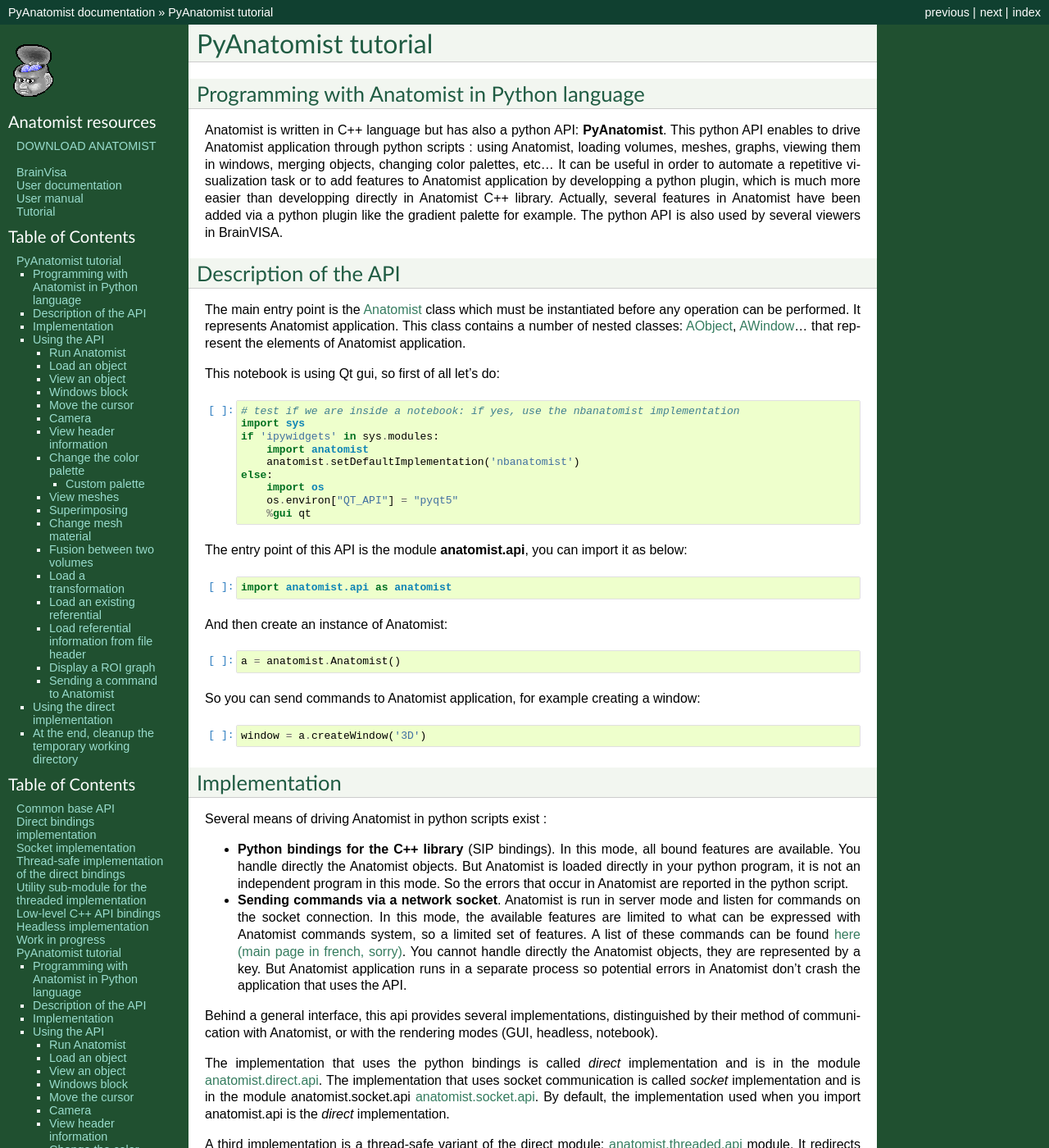
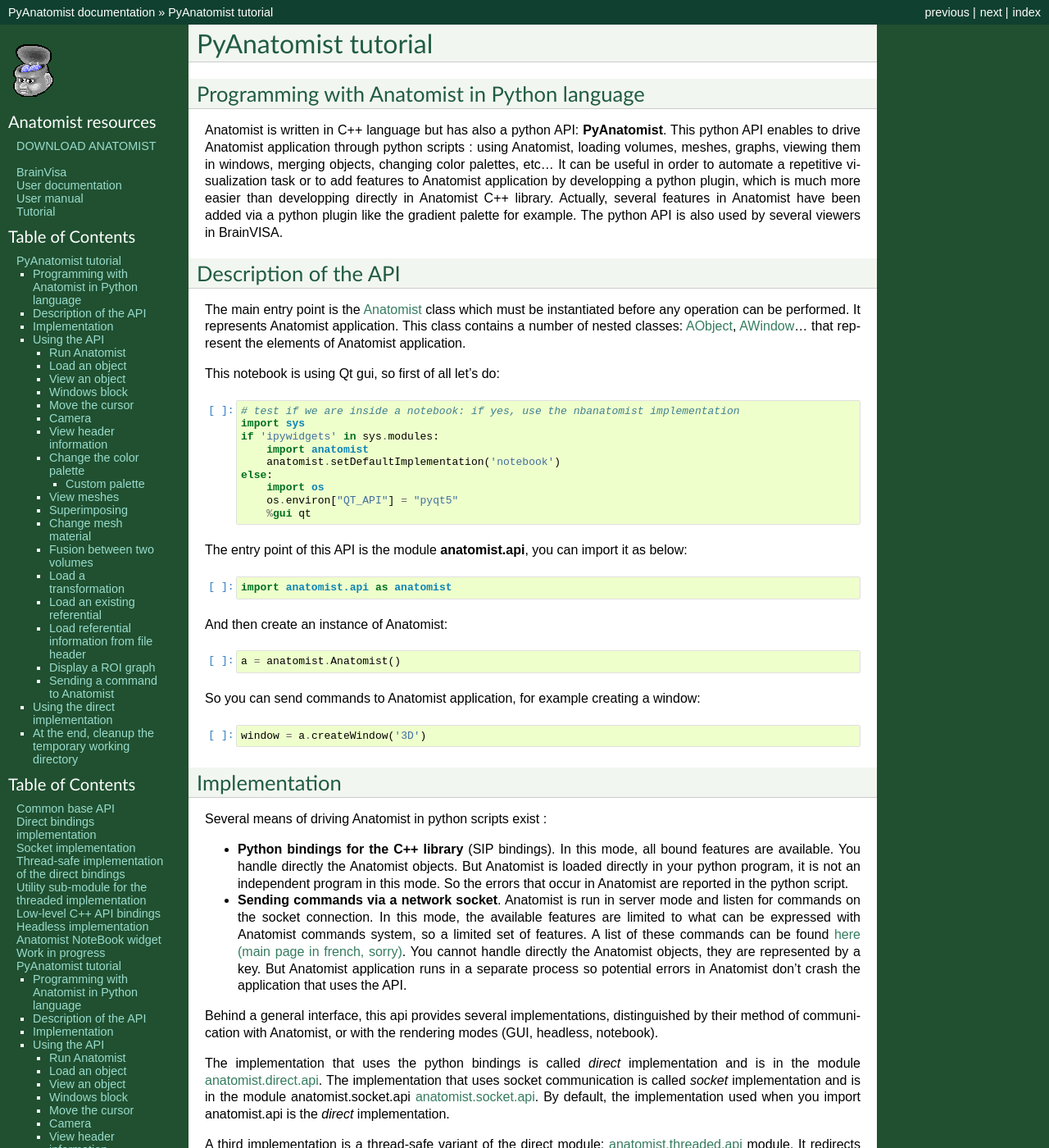
Before and after one commit to brainvisa/anatomist-gpl, a Sphinx documentation site: the page built from pyanatomist/doc/sphinx/pyanatomist_tutorial_nb.ipynb, in a window 1280 px wide and 1400 px high. Shown: the whole window at 82% size. Built offline with Sphinx 7.4.7, drawn with Linux system fonts in a browser that asks for light colours; pages that are not in the unit, such as notebooks, are missing from menus; the version number could not be read and is left out; some of the changed text lies outside the part shown.

Commit message:
reworked docs

```diff
--- a/pyanatomist/doc/sphinx/index.rst
+++ b/pyanatomist/doc/sphinx/index.rst
@@ -28,7 +28,7 @@
 
 - :doc:`pyanatomist_headless`
 
-- :doc:`pyanatomist_nbanatomist`
+- :doc:`pyanatomist_notebook`
 
 - The C++ bindings are built on top of :pyaims:`PyAims <index.html>`
 
@@ -86,7 +86,7 @@
       pyanatomist_threaded
       pyanatomist_cpp
       pyanatomist_headless
-      pyanatomist_nbanatomist
+      pyanatomist_notebook
       pyanatomist_wip
       pyanatomist_tutorial_nb
       pyanatomist_pyaims_tutorial
@@ -103,7 +103,7 @@
       pyanatomist_threaded
       pyanatomist_cpp
       pyanatomist_headless
-      pyanatomist_nbanatomist
+      pyanatomist_notebook
       pyanatomist_wip
       pyanatomist_tutorial
       pyanatomist_pyaims_tutorial
```
Also changed, not shown: pyanatomist/doc/sphinx/pyanatomist_tutorial_nb.ipynb.
